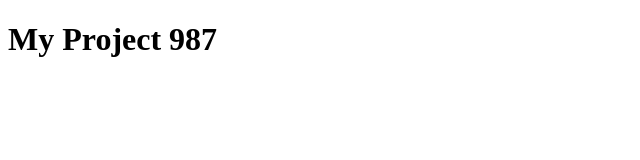
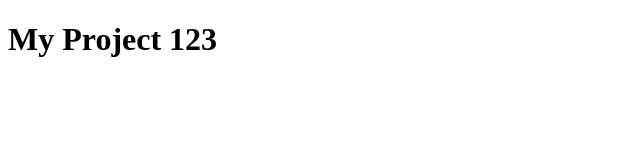
Before and after one commit to YuriiLiso/new-project, a plain HTML site: page index.html in a window 1280 px wide. Shown: the full height of the page, 0-640 px from the left. Drawn offline with Linux system fonts and the light colour scheme.

Commit message:
name h1 of text changed

```diff
--- a/index.html
+++ b/index.html
@@ -7,6 +7,6 @@
   <title>Project</title>
 </head>
 <body>
-  <h1>My Project 987</h1>
+  <h1>My Project 123</h1>
 </body>
 </html>
```
